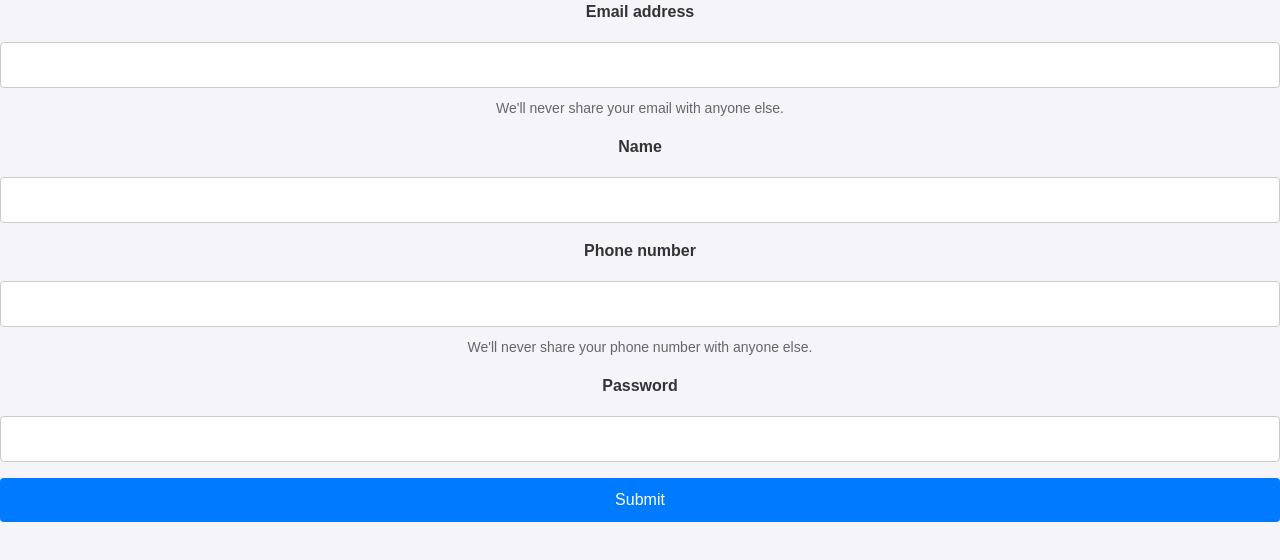
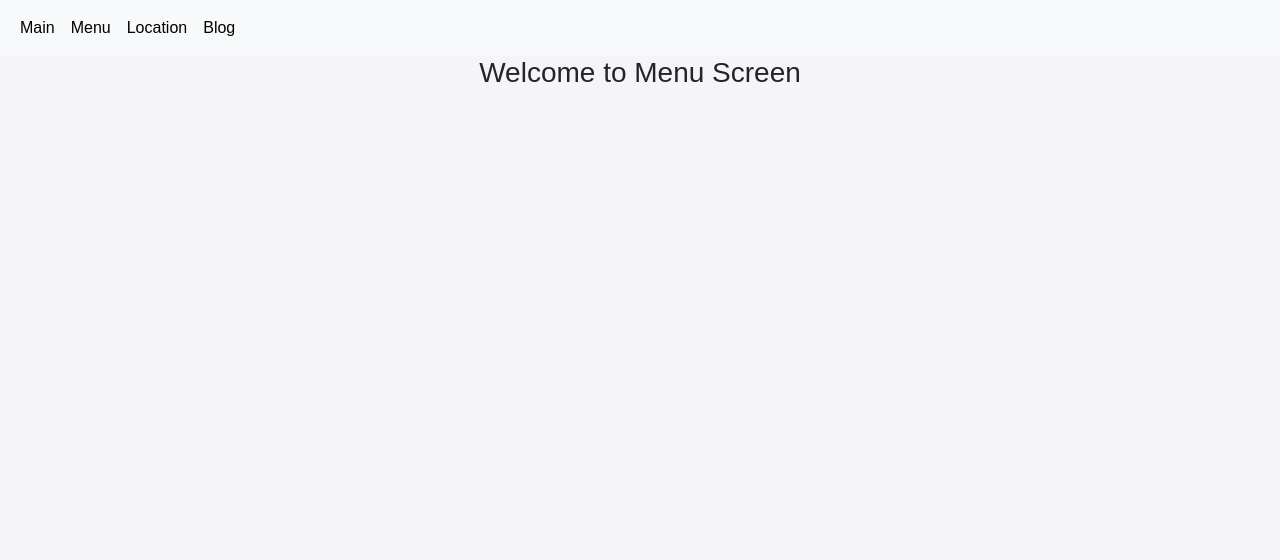
Before and after one commit to krishnabharghav-14/reactrepo, a React (Create React App) app: page /Menu in a window 1280 px wide. Shown: the top 560 px of the page. Built offline with nearby package versions, Linux system fonts and the light colour scheme.

Commit message:
initial commit

```diff
--- a/package.json
+++ b/package.json
@@ -6,9 +6,11 @@
     "@testing-library/jest-dom": "^5.17.0",
     "@testing-library/react": "^13.4.0",
     "@testing-library/user-event": "^13.5.0",
+    "axios": "^1.7.2",
     "bootstrap": "^5.3.3",
     "react": "^18.3.1",
     "react-dom": "^18.3.1",
+    "react-router-dom": "^6.25.1",
     "react-scripts": "5.0.1",
     "web-vitals": "^2.1.4"
   },
--- a/src/App.js
+++ b/src/App.js
@@ -7,6 +7,7 @@ import SamsungForm from './components/form/uncontrolled/samsungForm';
 import PracticeControlledForm from './components/form/controlled/controlledform';
 import ControlledRegistrationForm from './components/form/controlled/registrationFrom2';
 import ControlledLoginForm from './components/form/controlled/loginForm';
+import NavigationStack from './navigation/navigation';
 
 function App() {
   return (
@@ -15,8 +16,11 @@ function App() {
       {/* <RegistrationForm/> */}
       {/* <SamsungForm/> */}
       {/* <PracticeControlledForm/> */}
-      <ControlledRegistrationForm/>
+      {/* <ControlledRegistrationForm/> */}
       {/* <ControlledLoginForm/> */}
+
+
+      <NavigationStack/>
     </div>
   );
 }
--- /dev/null
+++ b/src/components/navbar/navbar.css
@@ -0,0 +1,6 @@
+
+
+
+.active{
+    color: blueviolet;
+}
--- /dev/null
+++ b/src/components/navbar/navbar.js
@@ -0,0 +1,42 @@
+import { NavLink } from "react-router-dom";
+import "./navbar.css"
+
+const NavBar = () => {
+    return (
+        <nav className="navbar navbar-expand-sm bg-light navbar-light">
+            <div className="container-fluid">
+                <ul className="navbar-nav">
+                    <li className="nav-item">
+                        <NavLink to={'/'} className="nav-link active" >
+                            Main
+                        </NavLink>
+                    </li>
+                    <li className="nav-item">
+                        <NavLink to={'/Menu'} className="nav-link active" >
+                            Menu
+                        </NavLink>
+                    </li>
+                    <li className="nav-item">
+                        <NavLink to={'/Location'} className="nav-link active" >
+                            Location
+                        </NavLink>
+                    </li>
+                    <li className="nav-item">
+                        <NavLink to={'/Blog'} className="nav-link active" >
+                            Blog
+                        </NavLink>
+                    </li>
+                    {/* <li className="nav-item">
+                        <Link className="nav-link active" >
+                            Registration
+                        </Link>
+                    </li> */}
+                </ul>
+            </div>
+        </nav>
+
+    );
+}
+
+
+export default NavBar
--- /dev/null
+++ b/src/navigation/navigation.js
@@ -0,0 +1,20 @@
+import { BrowserRouter, Route, Routes } from 'react-router-dom'
+import BlogScreen from '../screens/blog-screen';
+import MainScreen from '../screens/Main-screen';
+import MenuScreen from '../screens/Menu-screen';
+import Location from '../screens/Location-screen';
+
+const NavigationStack = () => {
+    return (
+        <BrowserRouter>
+        <Routes>
+            <Route path='/' element={<MainScreen />} />
+            <Route path='/Menu' element={<MenuScreen />} />
+            <Route path='/Location' element={<Location />} />
+            <Route path='/Blog' element={<BlogScreen />} />
+        </Routes>
+        </BrowserRouter>
+    );
+}
+
+export default NavigationStack
--- /dev/null
+++ b/src/screens/Location-screen.js
@@ -0,0 +1,13 @@
+import NavBar from "../components/navbar/navbar";
+
+const Location = () => {
+    return (
+        <>
+        <NavBar/>
+        <h3>Welcome to Location Screen </h3>
+        </>
+    );
+}
+
+
+export default Location
--- /dev/null
+++ b/src/screens/Main-screen.js
@@ -0,0 +1,80 @@
+import { useEffect, useState } from "react";
+import NavBar from "../components/navbar/navbar";
+import axios from 'axios'
+
+const MainScreen = () => {
+
+
+    const [options, setOptions] = useState([]);
+    const [selected, setSelected] = useState({});
+
+    useEffect(() => fetchHandler, [])
+
+    const fetchHandler = async () => {
+        const response = await axios.get('https://dummyjson.com/recipes')
+        const revampData = response.data.recipes.map(eachRecipe => {
+            return { id: eachRecipe.id, name: eachRecipe.name }
+        })
+        console.log(revampData)
+        setOptions(revampData)
+    }
+
+
+    const detailsHandler = async (event) => {
+        console.log(event.target.value)
+        const response = await axios.get(`https://dummyjson.com/recipes/${event.target.value}`)
+        console.log(response.data)
+        setSelected(response.data)
+    }
+
+    return (
+        <>
+            <NavBar />
+            <h3>Welcome to Main Screen </h3>
+
+
+            {
+                options.length > 0 ?
+                    <select onChange={detailsHandler}>
+                        {
+                            options.map(each => {
+                                return (
+                                    <option value={each.id}>{each.name}</option>
+                                );
+                            })
+                        }
+                    </select> :
+                    <h4>Please Wait the items are loading</h4>
+            }
+            {
+                Object.keys(selected).length > 0 && <div>
+                    <table className="table">
+                    <tbody>
+                        <tr>
+                        <td>Name</td>
+                                <td>Cuisine</td>
+                                <td>
+                                    Image
+                                </td>
+                                <td>Rating</td>
+                        </tr>
+                            <tr key={selected.id}>
+                                <td>{selected.name}</td>
+                                <td>{selected.cuisine}</td>
+                                <td>
+                                    <img src={selected.image} width={100} height={100} alt="User" />
+                                </td>
+                                <td>{selected.rating}</td>
+                            </tr>
+                    </tbody>
+                </table>
+                </div>
+            }
+
+        </>
+
+    );
+}
+
+
+export default MainScreen
--- /dev/null
+++ b/src/screens/Menu-screen.js
@@ -0,0 +1,13 @@
+import NavBar from "../components/navbar/navbar";
+
+const MenuScreen = () => {
+    return (
+        <>
+        <NavBar/>
+        <h3>Welcome to Menu Screen </h3>
+        </>
+    );
+}
+
+
+export default MenuScreen
--- /dev/null
+++ b/src/screens/blog-screen.js
@@ -0,0 +1,12 @@
+import NavBar from "../components/navbar/navbar";
+
+const BlogScreen = () => {
+    return (
+        <>
+        <NavBar/>
+        <h3>Welcome to Blog Screen</h3>
+        </>
+    );
+}
+
+export default BlogScreen
```
Also changed, not shown: 1 other file (tests, documents, lock files or other folders).
